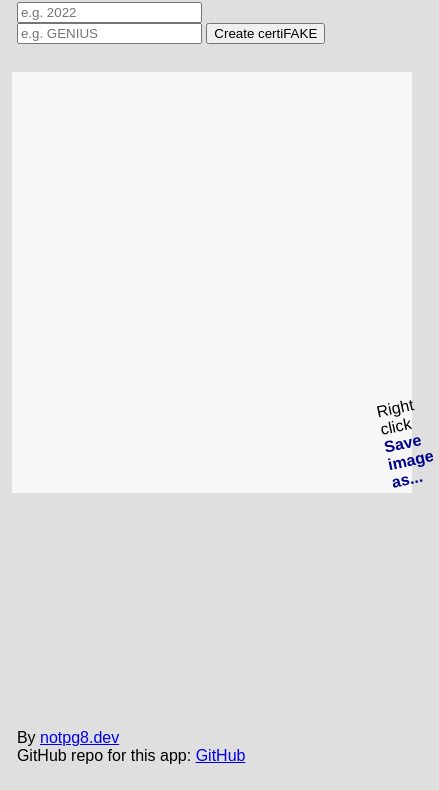
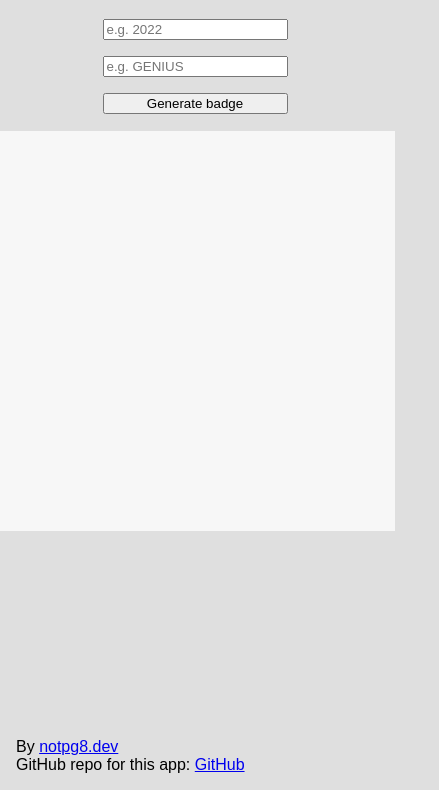
Before and after one commit to notpg8/certiFAKE, a website: page index.html in a window 390 px wide. Shown: the part 54-844 px from the top of the page, 439 px wide, since content can reach past the window. Drawn offline with Linux system fonts and the light colour scheme.

Commit message:
mobile friendly fixes

```diff
--- a/index.css
+++ b/index.css
@@ -16,19 +16,23 @@ p {
 }
 
 .input-container {
+	display: flex;
+	flex-direction: column;
 	margin: 2vh;
 	font-family: Arial, Helvetica, sans-serif;
 	font-weight: 400;
 }
 
+input {
+	margin-bottom: 1rem;
+}
+
 .canvas-container {
 	display: flex;
-	width: 100vw;
 }
 
 #certificate-canvas {
 	background-color: rgb(247, 247, 247);
-	margin: 3vw;
 }
 
 .save-as {
@@ -40,11 +44,26 @@ p {
 	font-family: Arial, Helvetica, sans-serif;
 	font-weight: 400;
 	transform: rotate(-12deg);
-	margin-left: -10vw;
-	margin-top: 40vh;
+}
+
+.wrapper {
+	margin: 0 auto;
+	display: flex;
+	align-items: center;
+	flex-direction: column;
+}
+
+@media screen and (max-width: 600px) {
+	.export-tip {
+		visibility: hidden;
+		margin: 0;
+		font-size: 0;
+	}
 }
 
 .credit {
+	margin: 0 1rem;
 	position: fixed;
-	bottom: 1vh;
+	bottom: 1rem;
+	font-size: 1rem;
 }
--- a/index.html
+++ b/index.html
@@ -4,18 +4,21 @@
 		<meta charset="UTF-8" />
 		<meta http-equiv="X-UA-Compatible" content="IE=edge" />
 		<meta name="viewport" content="width=device-width, initial-scale=1.0" />
-		<title>certiFAKE™</title>
+		<title>certiFAKE</title>
 		<link rel="stylesheet" href="index.css" type="text/css" />
 	</head>
 	<body>
-		<h3>Welcome to <span class="save-as">certiFAKE™</span></h3>
+		<div class="wrapper">
+			<h3>Welcome to <span class="save-as">certiFAKE</span></h3>
 			<div class='input-container'>
 				<input id="subject" type="text" placeholder="e.g. 2022"/>
 				<input id="year" type="text" placeholder="e.g. GENIUS"/>
-			<button id="create-certificate">Create certiFAKE</button>
+				<button id="create-certificate">Generate badge</button>
 			</div>
 			<div class="canvas-container">
 				<canvas id="certificate-canvas" height="400" width="400"> </canvas>
+
+			</div>
 			<p class="export-tip">
 				Right click </br><span class="save-as">Save image as...</span>
 			</p>
```
Lines whose indentation alone changed are shown as unchanged.
